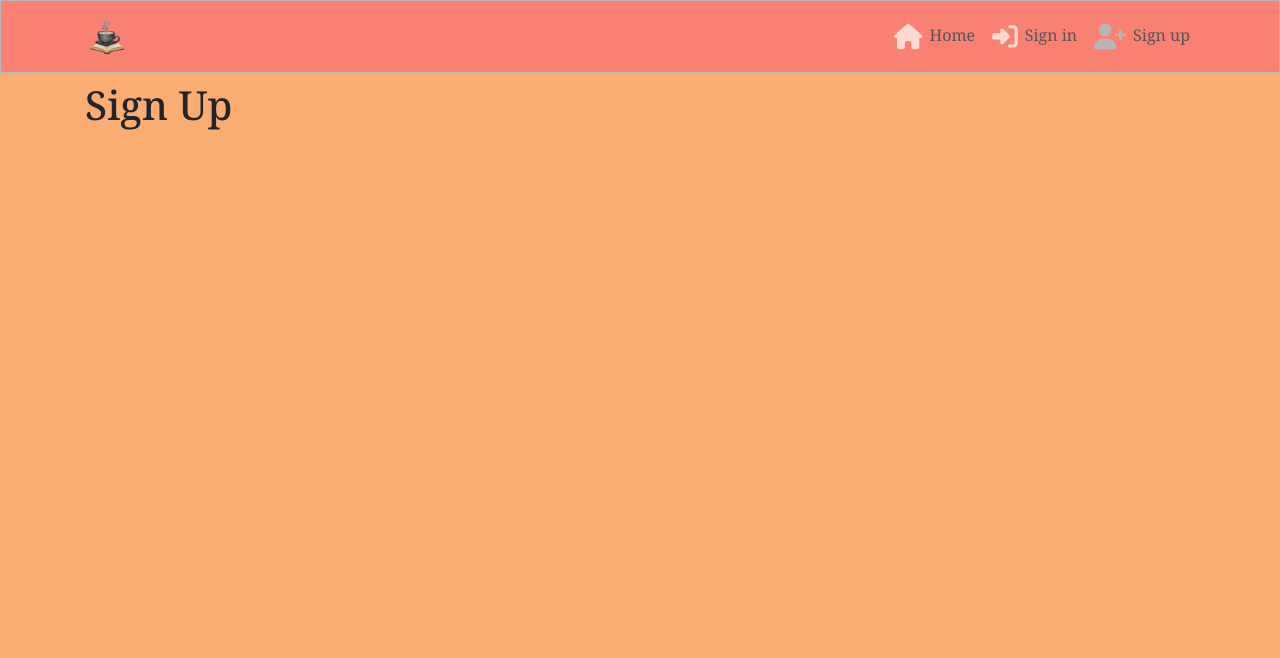
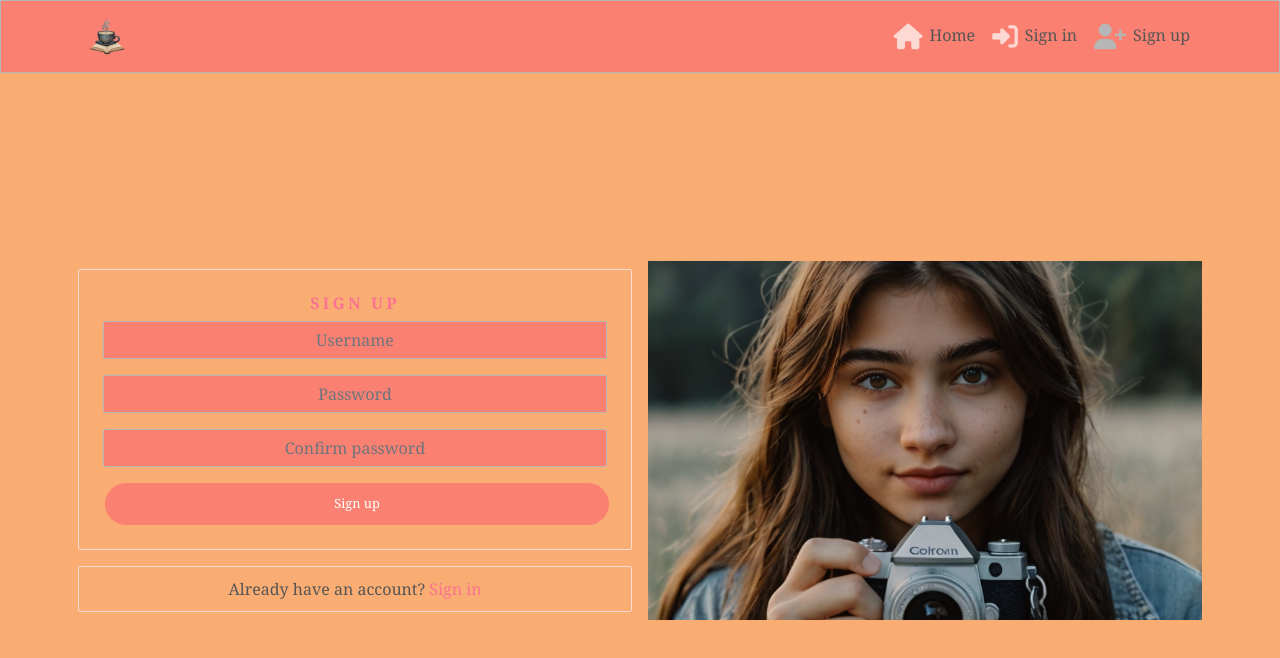
Before and after one commit to Pumpkinpoem/pp5-frontend, a React (Create React App) app: page /signup in a window 1280 px wide. Shown: the top 658 px of the page. Built offline with nearby package versions, Linux system fonts and the light colour scheme.

Commit message:
add form for sign up and styling

```diff
--- a/package.json
+++ b/package.json
@@ -6,6 +6,7 @@
     "@testing-library/jest-dom": "^5.17.0",
     "@testing-library/react": "^13.4.0",
     "@testing-library/user-event": "^13.5.0",
+    "axios": "^1.7.4",
     "bootstrap": "^4.6.0",
     "react": "^18.3.1",
     "react-bootstrap": "^1.6.3",
--- a/src/App.js
+++ b/src/App.js
@@ -3,6 +3,8 @@
 import NavBar from "./components/NavBar";
 import  Container  from 'react-bootstrap/Container';
 import { Route, Switch } from "react-router-dom";
+import './api/axiosDefaults'
+import SignUpForm from './pages/auth/SignUpForm';
 
 function App() {
   return (
@@ -12,7 +14,7 @@
         <Switch>
           <Route exact path="/" render={()=> <h1>Home Page</h1>} />
           <Route exact path="/signin" render={()=> <h1>Sign In</h1>} />
-          <Route exact path="/signup" render={()=> <h1>Sign Up</h1>} />
+          <Route exact path="/signup" render={()=><SignUpForm />} />
           <Route render={() => <p>Page not found!</p>} />
         </Switch>
 
--- a/src/App.module.css
+++ b/src/App.module.css
@@ -6,6 +6,25 @@
 
 .Main {
   padding-top: 81px;
+}
+
+.Content {
+  background-color: #faad72;
+  padding: 10px;
+  border-radius: 2px;
+  border: 1px solid #fdd9d4;
+}
+
+.FillerImage {
+  object-fit: cover;
+  height: 100%;
+  width: 100%;
+}
+
+.Image {
+  max-height: 40vh;
+  max-width: 100%;
+  object-fit: contain;
 }
 
 * {
@@ -38,3 +57,22 @@
     transition: color ease-in-out 0.3s;
     color: #b6b6b6;
   }
+
+  figure {
+    text-align: center;
+    display: inline-block;
+  }
+
+  /* scrollbar */
+  *::-webkit-scrollbar {
+    width: 5px;
+  }
+  *::-webkit-scrollbar-track {
+    background: #f1f1f1;
+  }
+  *::-webkit-scrollbar-thumb {
+    background: #888;
+  }
+  *::-webkit-scrollbar-thumb:hover {
+    background: #555;
+  }
--- /dev/null
+++ b/src/api/axiosDefaults.js
@@ -0,0 +1,6 @@
+import axios from "axios";
+
+
+axios.defaults.baseURL = 'https://cup-backend-3976f813200f.herokuapp.com/'
+axios.defaults.headers.post['Content-Type'] = 'multipart/form-data'
+axios.defaults.withCredentials = true
--- /dev/null
+++ b/src/pages/auth/SignUpForm.js
@@ -0,0 +1,132 @@
+import React, { useState } from "react";
+import { Link, useHistory } from "react-router-dom";
+import Alert from 'react-bootstrap/Alert';
+import styles from "../../styles/SignInUpForm.module.css";
+import btnStyles from "../../styles/Button.module.css";
+import appStyles from "../../App.module.css";
+import Portrait from "../../assets/Portrait_Perfect.jpg";
+import { Form, Button, Image, Col, Row, Container } from "react-bootstrap";
+import axios from "axios";
+
+
+const SignUpForm = () => {
+  const [signUpData, setSignUpData] = useState({
+    username: "",
+    password1: "",
+    password2: "",
+  });
+  const { username, password1, password2 } = signUpData;
+
+  const [errors, setErrors] = useState({});
+
+  const history = useHistory();
+
+  const handleChange = (event) => {
+    setSignUpData({
+      ...signUpData,
+      [event.target.name]: event.target.value,
+    });
+  };
+
+  const handleSubmit = async (event) => {
+    event.preventDefault();
+    try {
+      await axios.post("/dj-rest-auth/registration/", signUpData);
+      history.push("/signin");
+    } catch (err) {
+      console.log("errors = ", err)
+      setErrors(err.response?.data);
+    }
+  };
+
+  return (
+    <Row className={styles.Row}>
+      <Col className="my-auto py-2 p-md-2" md={6}>
+        <Container className={`${appStyles.Content} p-4 `}>
+          <h1 className={styles.Header}>sign up</h1>
+
+          <Form onSubmit={handleSubmit}>
+            <Form.Group controlId="username">
+              <Form.Label className="d-none">username</Form.Label>
+              <Form.Control
+                className={styles.Input}
+                type="text"
+                placeholder="Username"
+                name="username"
+                value={username}
+                onChange={handleChange}
+              />
+            </Form.Group>
+            {errors.username?.map((message, idx) => (
+              <Alert variant="warning" key={idx}>
+                {message}
+              </Alert>
+            ))}
+
+            <Form.Group controlId="password1">
+              <Form.Label className="d-none">Password</Form.Label>
+              <Form.Control
+                className={styles.Input}
+                type="password"
+                placeholder="Password"
+                name="password1"
+                value={password1}
+                onChange={handleChange}
+              />
+            </Form.Group>
+            {errors.password1?.map((message, idx) => (
+              <Alert key={idx} variant="warning">
+                {message}
+              </Alert>
+            ))}
+
+            <Form.Group controlId="password2">
+              <Form.Label className="d-none">Confirm password</Form.Label>
+              <Form.Control
+                className={styles.Input}
+                type="password"
+                placeholder="Confirm password"
+                name="password2"
+                value={password2}
+                onChange={handleChange}
+              />
+            </Form.Group>
+            {errors.password2?.map((message, idx) => (
+              <Alert key={idx} variant="warning">
+                {message}
+              </Alert>
+            ))}
+
+            <Button
+              className={`${btnStyles.Button} ${btnStyles.Wide} ${btnStyles.Bright}`}
+              type="submit"
+            >
+              Sign up
+            </Button>
+            {errors.non_field_errors?.map((message, idx) => (
+              <Alert key={idx} variant="warning" className="mt-3">
+                {message}
+              </Alert>
+            ))}
+          </Form>
+        </Container>
+
+        <Container className={`mt-3 ${appStyles.Content}`}>
+          <Link className={styles.Link} to="/signin">
+            Already have an account? <span>Sign in</span>
+          </Link>
+        </Container>
+      </Col>
+      <Col
+        md={6}
+        className={`my-auto d-none d-md-block p-2 ${styles.SignUpCol}`}
+      >
+        <Image
+          className={`${appStyles.FillerImage}`}
+          src={Portrait}
+        />
+      </Col>
+    </Row>
+  );
+};
+export default SignUpForm;
--- /dev/null
+++ b/src/styles/Button.module.css
@@ -0,0 +1,46 @@
+.Button {
+  font-size: 0.8rem;
+  align-self: center;
+  border-radius: 100px;
+  border-color: transparent;
+  padding: 4px 10px;
+  margin-left: 2px;
+  margin-right: 2px;
+  min-width: 75px;
+}
+
+.Button:hover {
+  opacity: 0.8;
+  border-color: transparent;
+  cursor: pointer;
+}
+
+.Button:hover:active {
+  background-color: #fa7291 !important;
+}
+
+.Button:active {
+  background-color: #fa7291 !important;
+}
+
+.Button:focus {
+  background-color: #fa7291;
+}
+
+.Wide {
+  padding: 10px 50px;
+  width: 100%;
+}
+
+.Blue,
+.BlueOutline:hover,
+.Bright:hover {
+  background-color: #fa7291;
+  color: #ffffff;
+}
+
+
+.Bright {
+  background-color: #fa8072;
+  color: #ffffff;
+}
--- /dev/null
+++ b/src/styles/SignInUpForm.module.css
@@ -0,0 +1,47 @@
+.Row {
+    height: calc(100vh - 81px);
+  }
+  .Input {
+    background: #fa8072;
+    border: 1px solid #b6b6b6;
+    box-sizing: border-box;
+    border-radius: 2px;
+    color: #fdd9d4;
+    text-align: center;
+    padding: 10px;
+  }
+
+  .Header {
+    font-style: normal;
+    font-weight: bold;
+    font-size: 16px;
+    line-height: 19px;
+    text-align: center;
+    letter-spacing: 0.2em;
+    text-transform: uppercase;
+    color: #fa7291;
+  }
+
+  .Link {
+    text-decoration: none;
+    text-align: center;
+    display: block;
+    margin: auto;
+  }
+
+  .Link span {
+    color: #fa7291;
+  }
+
+  .Container {
+    padding: 30px 10px;
+    background-color: #fa7291;
+  }
+
+  .SignInCol {
+    height: 320px;
+  }
+
+  .SignUpCol {
+    height: 375px;
+  }
```
Also changed, not shown: src/assets/Portrait_Perfect.jpg (added), 1 other file (tests, documents, lock files or other folders).
